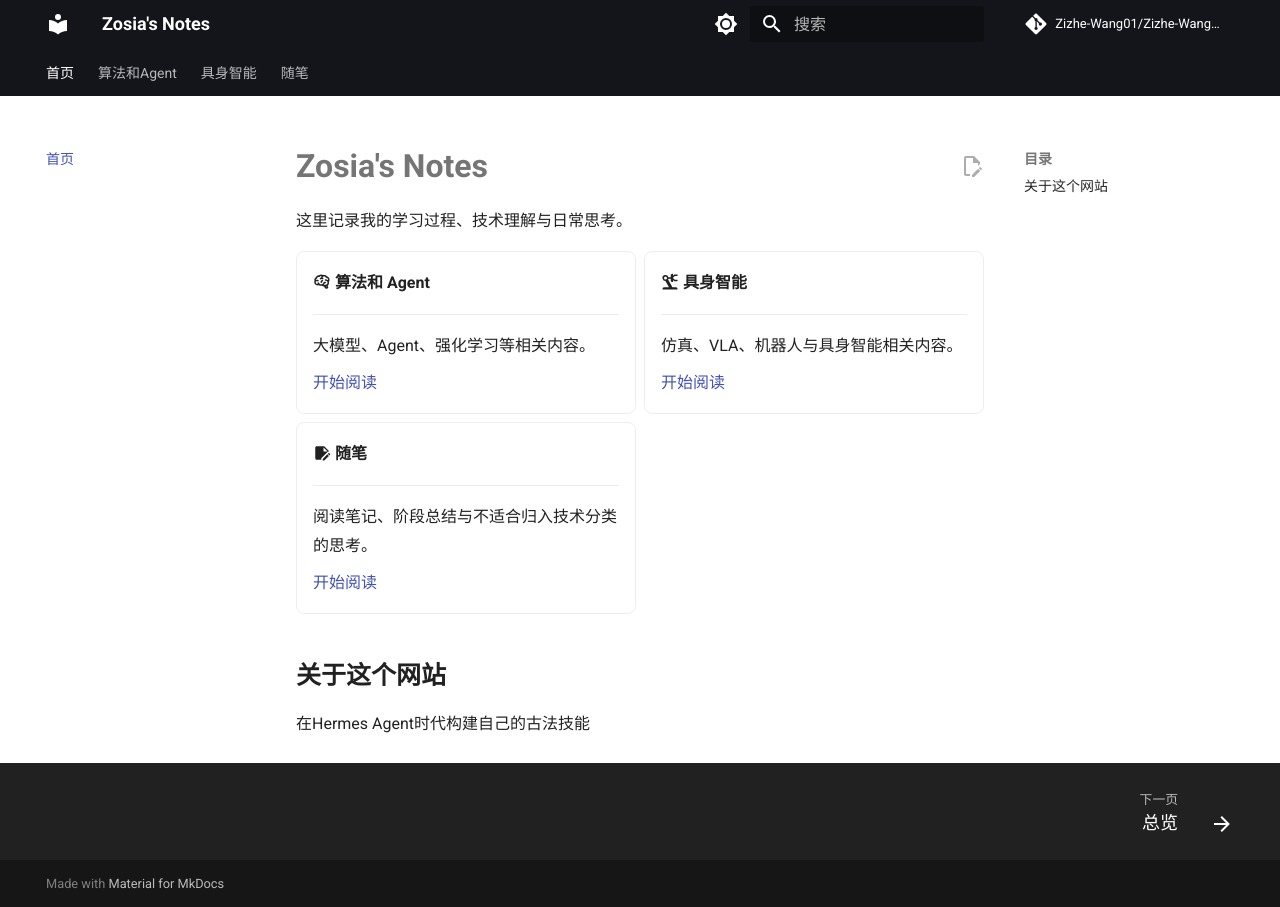
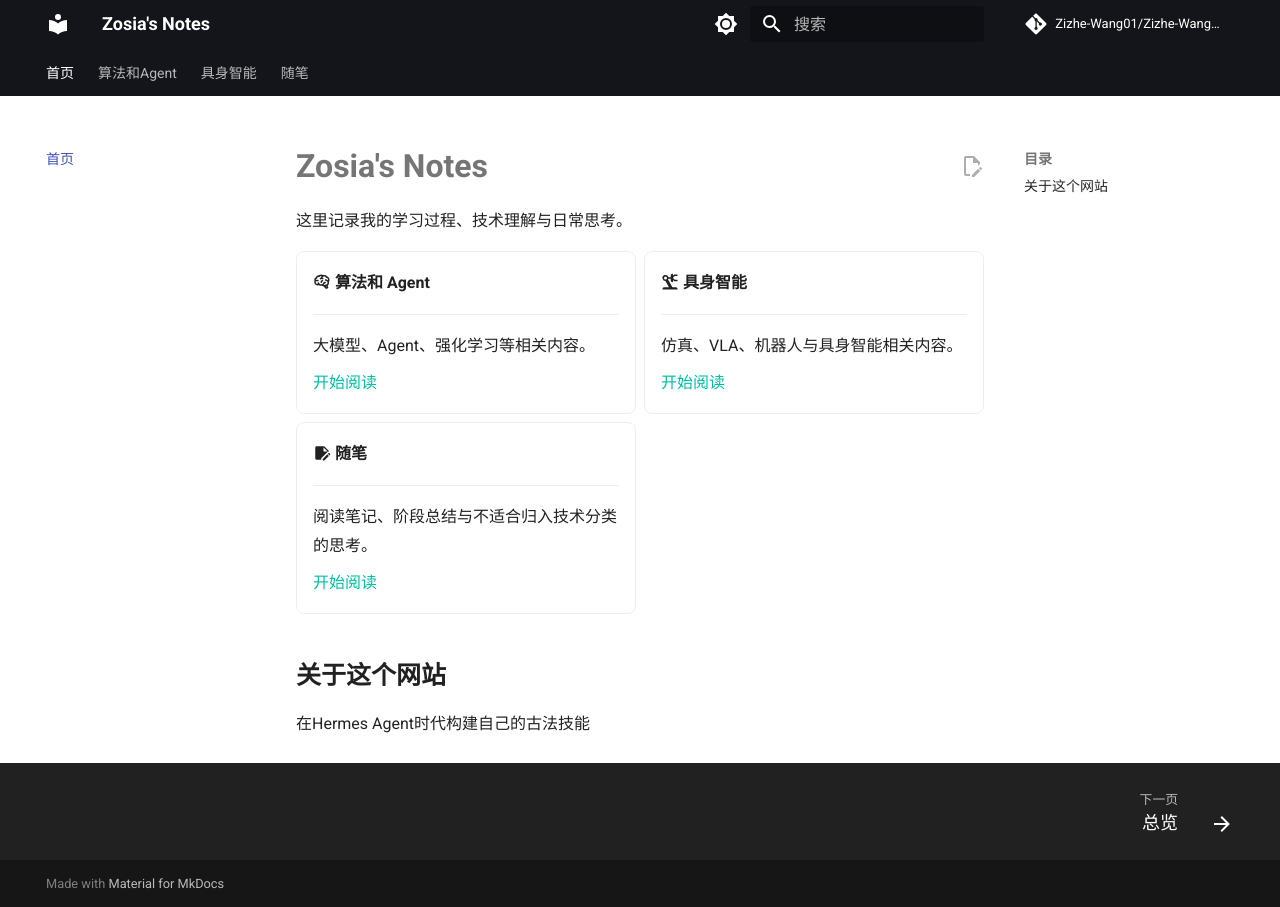
Before and after one commit to Zizhe-Wang01/Zizhe-Wang01.github.io, an MkDocs documentation site: the page built from docs/index.md, in a window 1280 px wide. Built offline with MkDocs 1.6.1 and Material for MkDocs 9.7.7, drawn with Linux system fonts in a browser that asks for light colours; comment, search, counter and statistics services are not loaded.

```diff
--- a/docs/stylesheets/extra.css
+++ b/docs/stylesheets/extra.css
@@ -19,6 +19,20 @@
 
 .md-typeset h2 {
   margin-top: 2.2rem;
+}
+
+.md-tabs__link--active,
+.md-nav__link--active,
+.md-nav__link:is(:focus, :hover) {
+  color: var(--md-accent-fg-color);
+}
+
+.md-typeset a {
+  color: var(--md-accent-fg-color);
+}
+
+.md-typeset a:hover {
+  color: var(--md-accent-fg-color--transparent);
 }
 
 .md-typeset .grid.cards > ul > li,
```
